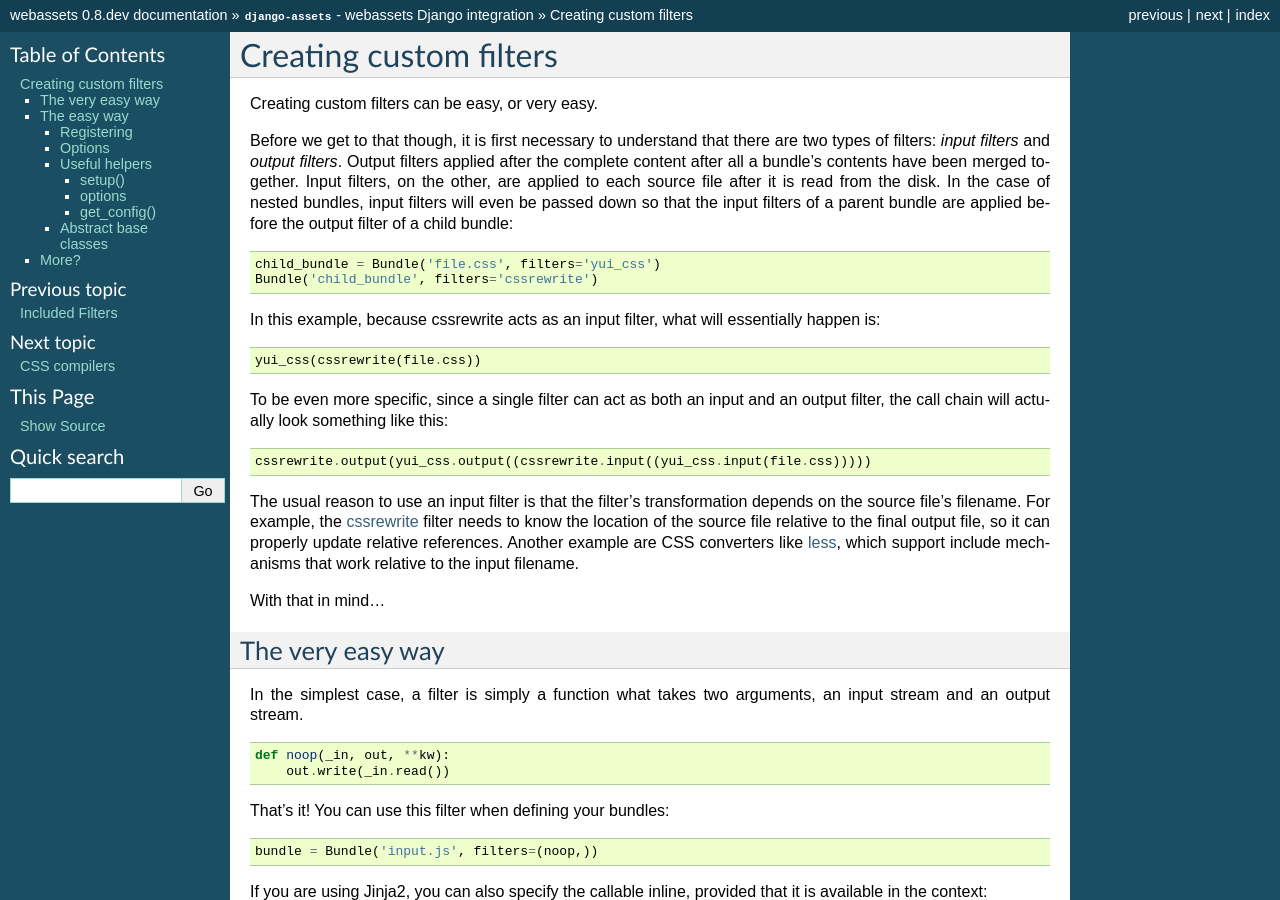
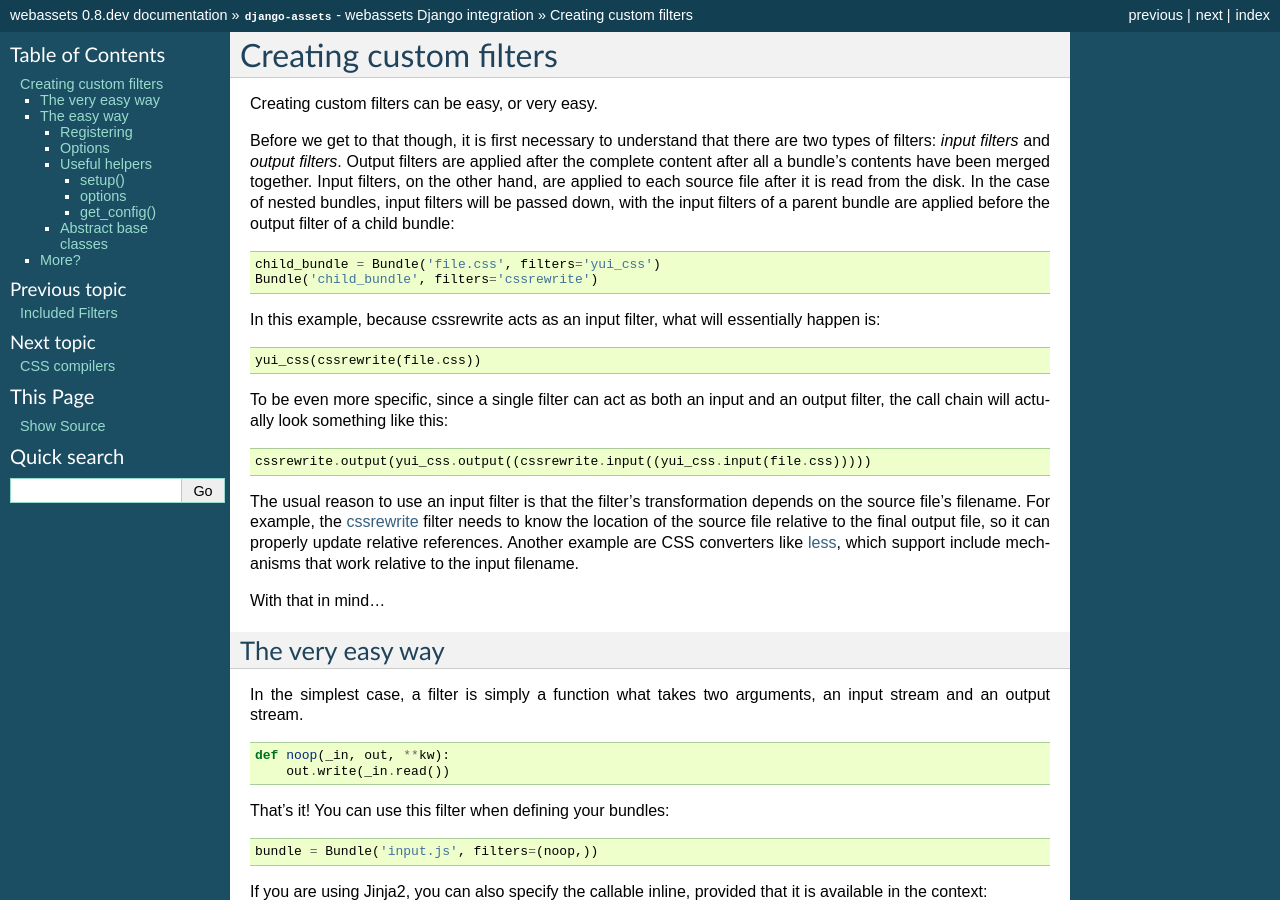
Before and after one commit to miracle2k/webassets, a Sphinx documentation site: the page built from docs/custom_filters.rst, in a window 1280 px wide and 900 px high. Built offline with Sphinx 7.4.7, drawn with Linux system fonts in a browser that asks for light colours.

Commit message:
Another documentation English fix.

```diff
--- a/docs/custom_filters.rst
+++ b/docs/custom_filters.rst
@@ -8,12 +8,11 @@ Creating custom filters can be easy, or very easy.
 
 Before we get to that though, it is first necessary to understand that
 there are two types of filters: *input filters* and *output filters*.
-Output filters applied after the complete content after all a bundle's
-contents have been merged together. Input filters, on the other, are
+Output filters are applied after the complete content after all a bundle's
+contents have been merged together. Input filters, on the other hand, are
 applied to each source file after it is read from the disk. In the case
-of nested bundles, input filters will even be passed down so that the
-input filters of a parent bundle are applied before the output filter
-of a child bundle:
+of nested bundles, input filters will be passed down, with the input filters
+of a parent bundle are applied before the output filter of a child bundle:
 
 .. code-block:: python
 
```
